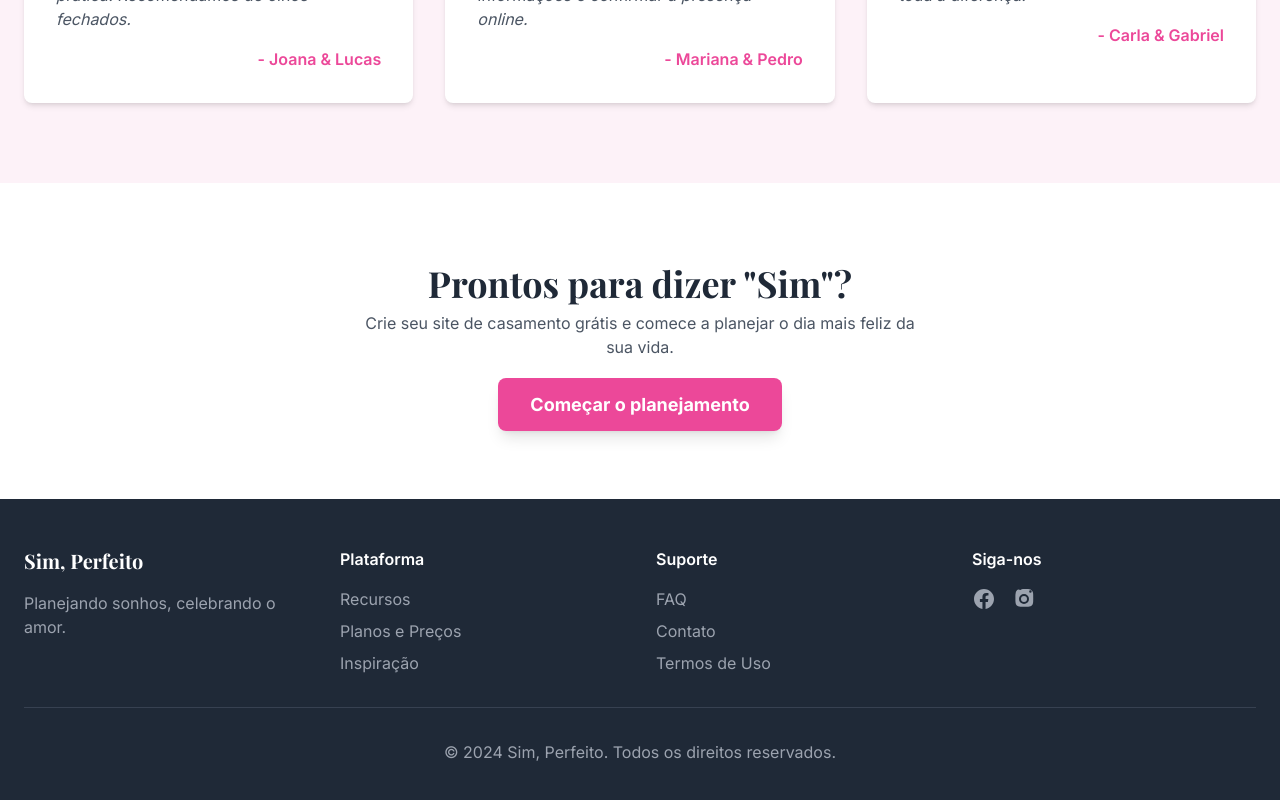
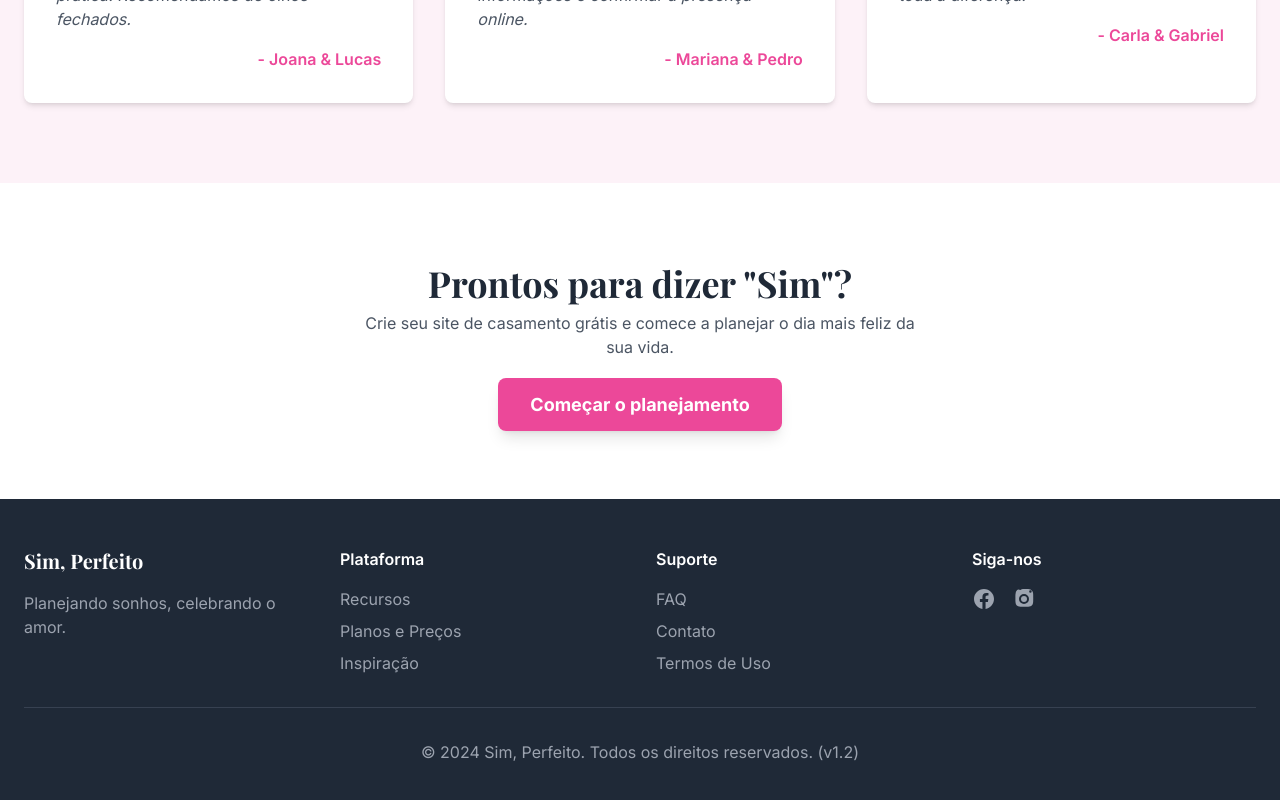
Before and after one commit to cruzetta/simperfeito-app, a React (Create React App) app: page / in a window 1280 px wide. Shown: the part 1575-2375 px from the top of the page. Built offline with nearby package versions, Linux system fonts and the light colour scheme; the HTML template or start-up script is replaced by a standard one.

Commit message:
tentativa 5

```diff
--- a/src/landingPage.js
+++ b/src/landingPage.js
@@ -218,7 +218,7 @@ function Footer() {
                     </div>
                 </div>
                 <div className="mt-8 border-t border-gray-700 pt-8 text-center text-gray-400">
-                    <p>&copy; 2024 Sim, Perfeito. Todos os direitos reservados.</p>
+                    <p>&copy; 2024 Sim, Perfeito. Todos os direitos reservados. (v1.2)</p>
                 </div>
             </div>
         </footer>
```
